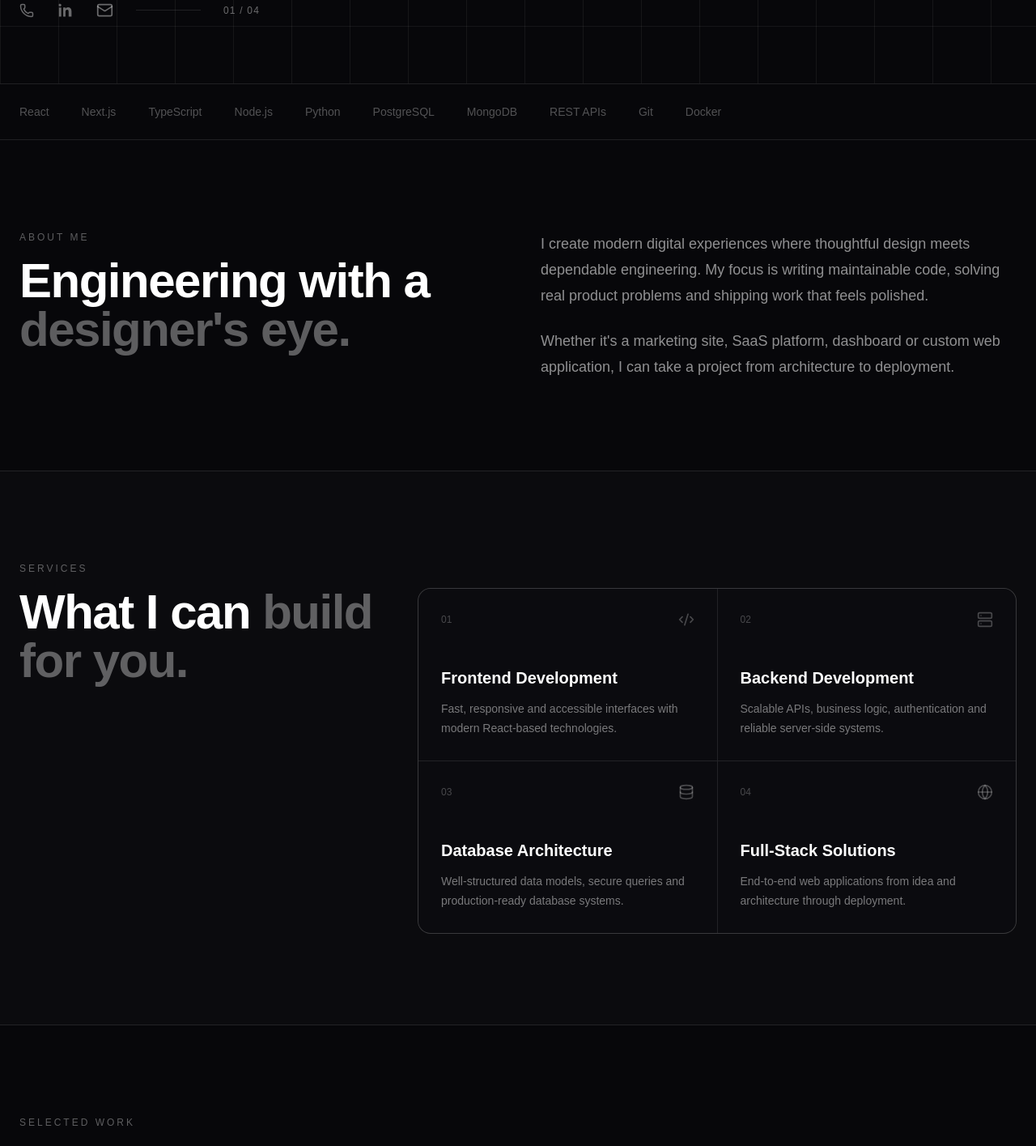
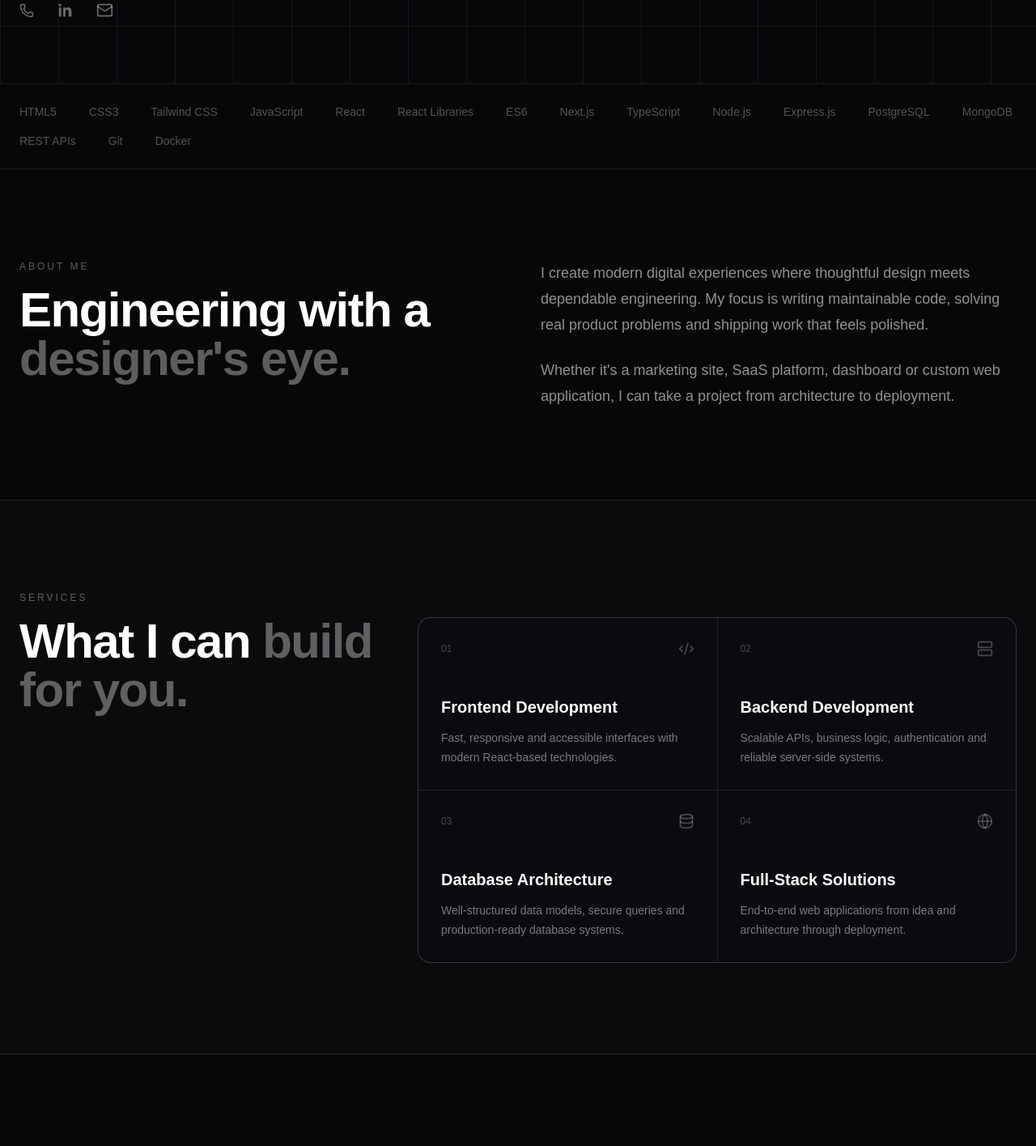
Before and after one commit to shery-mirza/Mirza-Muhammad-Shehryar, a Next.js app: page / in a window 1280 px wide. Shown: the part 760-2175 px from the top of the page at 81% size. Built offline with nearby package versions, Linux system fonts and the light colour scheme.

Commit message:
Changes made

```diff
--- a/src/components/home/Contact.tsx
+++ b/src/components/home/Contact.tsx
@@ -25,10 +25,12 @@ export default function Contact() {
         </p>
 
         <a
-          href="mailto:hello@example.com"
+          href="mailto:sherymirzashuja10@gmail.com"
           className="mt-9 inline-flex items-center gap-2 rounded-full bg-white px-6 py-3.5 text-sm font-semibold text-black"
+          target="_blank"
+          rel="noopener noreferrer"
         >
-          hello@example.com
+          sherymirzashuja10@gmail.com
           <ArrowUpRight size={17} />
         </a>
 
--- a/src/components/home/Footer.tsx
+++ b/src/components/home/Footer.tsx
@@ -4,7 +4,7 @@ export default function Footer() {
       <div className="mx-auto flex max-w-7xl flex-col justify-between gap-3 text-xs text-white/30 sm:flex-row">
 
         <span>
-          © 2026 Your Name. All rights reserved.
+          © 2026 Shehryar. All rights reserved.
         </span>
 
         <span>
--- a/src/components/home/Hero.tsx
+++ b/src/components/home/Hero.tsx
@@ -96,12 +96,6 @@ export default function Hero() {
             >
               <Mail size={21} />
             </a>
-
-            <span className="h-px w-20 bg-white/10" />
-
-            <span className="text-xs tracking-widest">
-              01 / 04
-            </span>
           </div>
         </motion.div>
 
--- a/src/components/home/Projects.tsx
+++ b/src/components/home/Projects.tsx
@@ -8,7 +8,7 @@ export default function Projects() {
       className="mx-auto max-w-7xl px-6 py-28"
     >
       <p className="mb-4 text-xs uppercase tracking-[.25em] text-white/35">
-        Selected work
+        Best work
       </p>
 
       <div className="mb-12 flex flex-col justify-between gap-6 sm:flex-row sm:items-end">
@@ -16,13 +16,9 @@ export default function Projects() {
         <h2 className="text-4xl font-semibold tracking-tight sm:text-6xl">
           Featured{" "}
           <span className="text-white/35">
-            projects.
+            projects (Under development)
           </span>
         </h2>
-
-        <span className="text-sm text-white/35">
-          01 — 03
-        </span>
 
       </div>
 
--- a/src/data/portfolio.ts
+++ b/src/data/portfolio.ts
@@ -50,11 +50,17 @@ export const services: Service[] = [
 ]
 
 export const techStack = [
+    "HTML5",
+    "CSS3",
+    "Tailwind CSS",
+    "JavaScript",
     "React",
+    "React Libraries",
+    "ES6",
     "Next.js",
     "TypeScript",
     "Node.js",
-  "Python",
+    "Express.js",
     "PostgreSQL",
     "MongoDB",
     "REST APIs",
```
Lines whose indentation alone changed are shown as unchanged.
